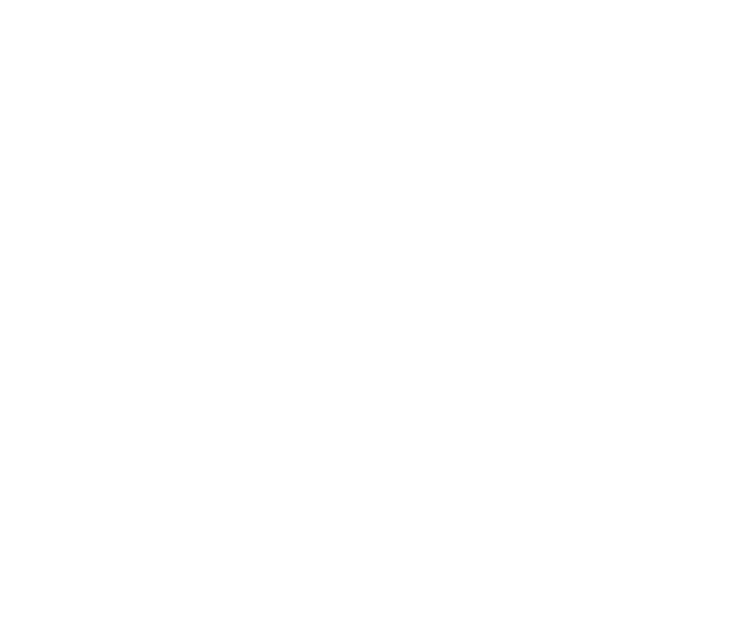
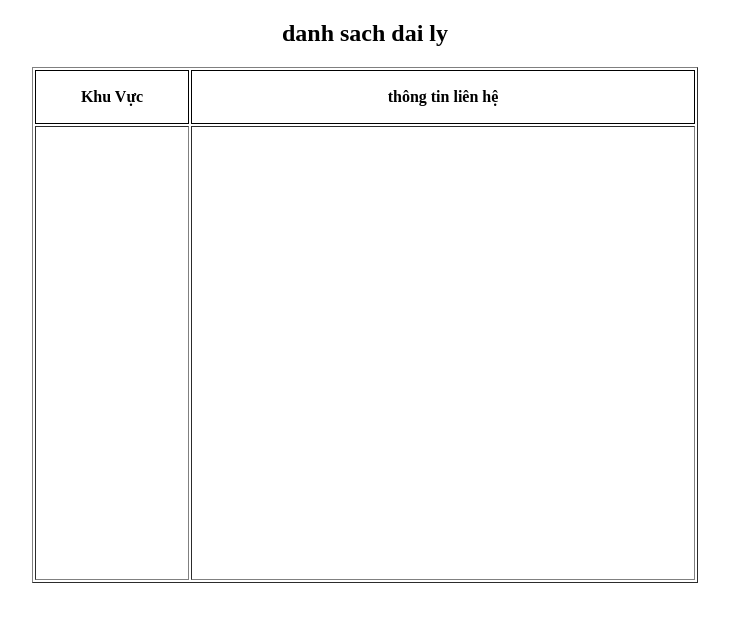
Before and after one commit to Hieu-iceTea/T1909M_FANoFAN, a plain HTML site: page store-list.html in a window 1280 px wide. Shown: the whole page, without its empty margins (275-1004 px from the left). Drawn offline with Linux system fonts and the light colour scheme.

Commit message:
store-list update
đây là phần store-list của e ae vào xem nếu chưa hợp lí thì báo để e chỉnh sửa

```diff
--- a/store-list.html
+++ b/store-list.html
@@ -1,11 +1,46 @@
 <!DOCTYPE html>
 <html lang="en">
-<head>
-    <meta charset="UTF-8">
-    <meta name="viewport" content="width=device-width, initial-scale=1.0">
+  <head>
+    <meta charset="UTF-8" />
+    <meta name="viewport" content="width=device-width, initial-scale=1.0" />
     <title>Document</title>
-</head>
-<body>
-
-</body>
+  </head>
+  <style>
+    .main-header {
+      text-align: center;
+      margin: auto auto;
+    }
+    .table-1 {
+      border: 1px solid black;
+      height: 30px;
+    }
+    .table-2 {
+      border: 1px solid black;
+      height: 30px;
+    }
+    .write-1 {
+      height: 450px;
+      width: 150px;
+    }
+    .write-2 {
+      height: 450px;
+      width: 500px;
+    }
+    h2 {
+      text-align: center;
+    }
+  </style>
+  <body>
+    <h2>danh sach dai ly</h2>
+    <table class="main-header" border="1">
+      <tr>
+        <th class="table-1"><p>Khu Vực</p></th>
+        <th class="table-2"><p>thông tin liên hệ</p></th>
+      </tr>
+      <tr>
+        <td class="write-1"></td>
+        <td class="write-2"></td>
+      </tr>
+    </table>
+  </body>
 </html>
```
